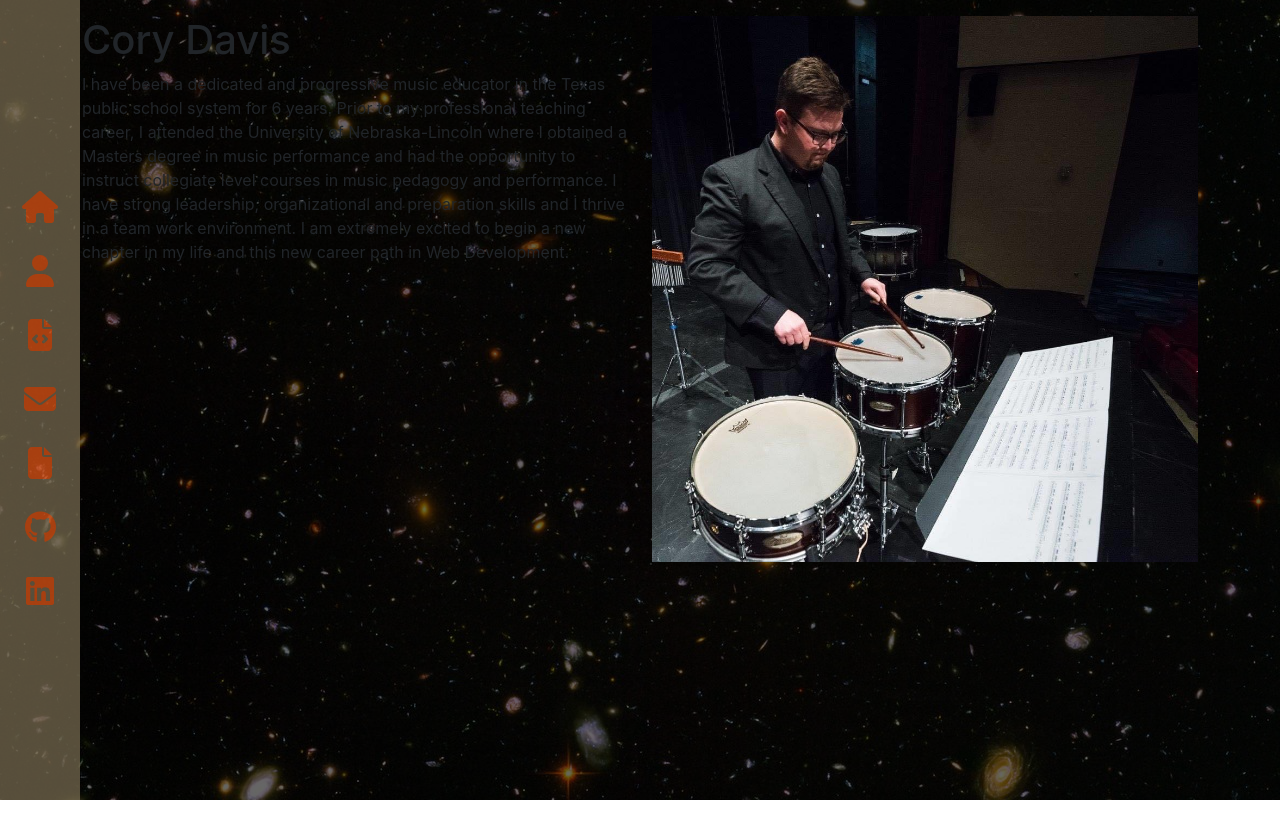
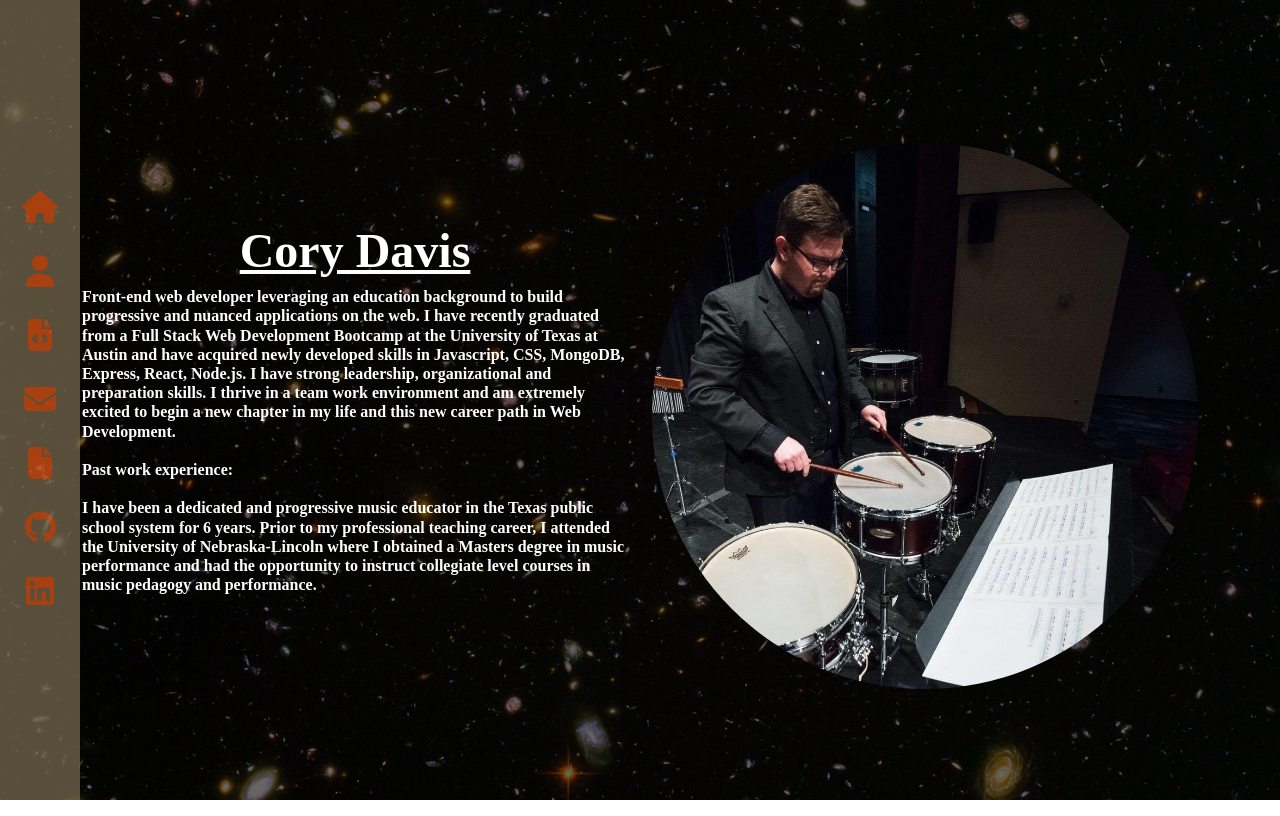
Before and after one commit to cmd0160/react_portfolio, a React (Create React App) app: page /About in a window 1280 px wide. Built offline with nearby package versions, Linux system fonts and the light colour scheme; a web font is replaced by a local one.

Commit message:
restructured about page

```diff
--- a/src/App.css
+++ b/src/App.css
@@ -33,3 +33,7 @@ main {
 .btn:hover {
   background: bisque;
 }
+
+.container {
+  margin: 0 auto;
+}
--- a/src/components/About/About.css
+++ b/src/components/About/About.css
@@ -1,26 +1,39 @@
-/*
+
 .about_con {
-    background-image: url('../../assets/images/Crumb_img.jpeg');
+    height: 100vh;
     color: white;
     font-family: Khula;
-    margin: 2% auto;
+}
+
+.img_con {
+    height: 100vh;
+    display: flex;
+    flex-direction: column;
+    justify-content: center;
+}
+
+.title_box {
+        height: 100vh;
+    display: flex;
+    flex-direction: column;
+    justify-content: center;
 }
 
 .about_title{
     font-size: 3em;
     text-align: center;
-    margin-top: 20%;
-    margin-bottom: 5%;
-    font-weight: 900;
+    font-weight: 800;
+    text-decoration: underline;
 }
 
 .about_desc {
     font-size: 1em;
+    line-height: 1.2;
+
     text-align: left;
     font-weight: 800;
 }
 
 .slopes_img {
-    margin-top: 2%;
     border-radius: 50%;
-} */
+}
--- a/src/components/About/index.js
+++ b/src/components/About/index.js
@@ -1,27 +1,37 @@
 import React from "react";
 import slopes from "../../assets/images/Slopes.JPG";
-import background from '../../assets/images/Crumb_img.jpeg';
-import './About.css'
+import background from "../../assets/images/Crumb_img.jpeg";
+import "./About.css";
 
 const About = () => {
   return (
     <div className="container about_con">
       <div className="row">
-        <div className="col-md-6 img_con">
+        <div className="col-md-6 title_box">
           <h1 className="about_title">Cory Davis</h1>
           <p className="about_desc">
-            I have been a dedicated and progressive music educator in the Texas
-            public school system for 6 years. Prior to my professional teaching
-            career, I attended the University of Nebraska-Lincoln where I
-            obtained a Masters degree in music performance and had the
-            opportunity to instruct collegiate level courses in music pedagogy
-            and performance. I have strong leadership, organizational and
-            preparation skills and I thrive in a team work environment. I am
-            extremely excited to begin a new chapter in my life and this new
-            career path in Web Development.
+            Front-end web developer leveraging an education background to build
+            progressive and nuanced applications on the web. I have recently
+            graduated from a Full Stack Web Development Bootcamp at the
+            University of Texas at Austin and have acquired newly developed
+            skills in Javascript, CSS, MongoDB, Express, React, Node.js. I have
+            strong leadership, organizational and preparation skills. I thrive
+            in a team work environment and am extremely excited to begin a new
+            chapter in my life and this new career path in Web Development.
+            <br/>
+            <br/>
+            <span className="past_work-ex">Past work experience: </span>
+            <br/>
+            <br/>
+            I have been a dedicated and progressive music
+            educator in the Texas public school system for 6 years. Prior to my
+            professional teaching career, I attended the University of
+            Nebraska-Lincoln where I obtained a Masters degree in music
+            performance and had the opportunity to instruct collegiate level
+            courses in music pedagogy and performance.
           </p>
         </div>
-        <div className="col-md-6 title_box">
+        <div className="col-md-6 img_con">
           <img
             src={slopes}
             alt="Snare drummer playing"
```
